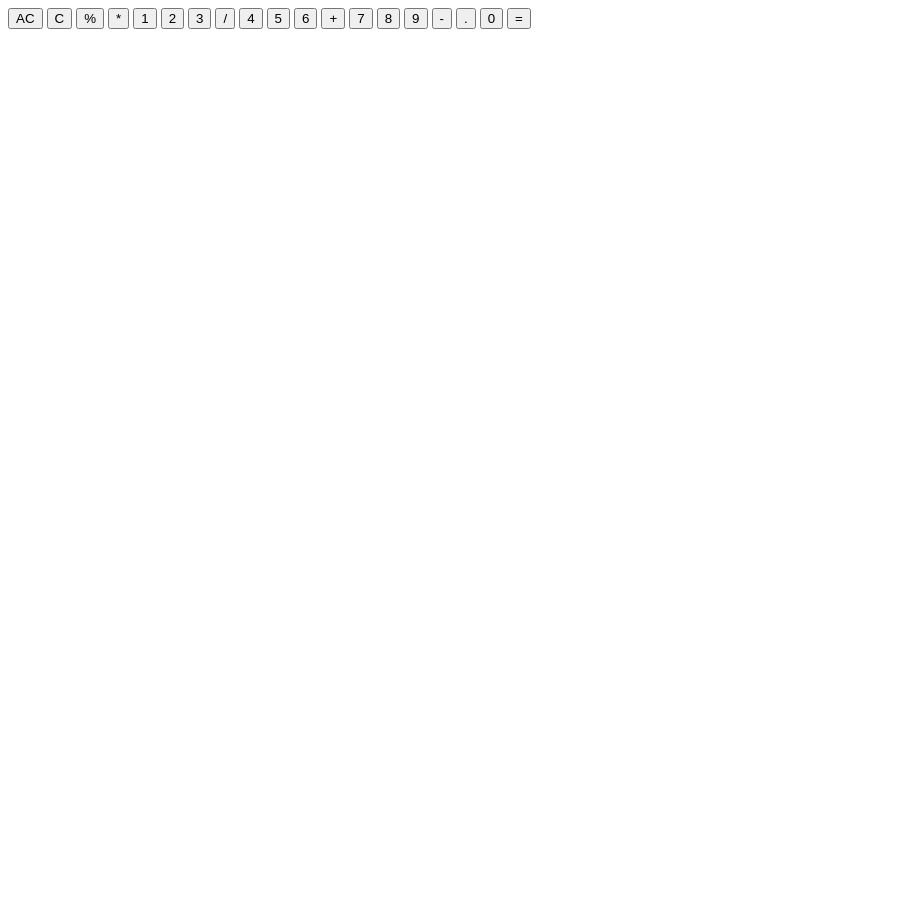
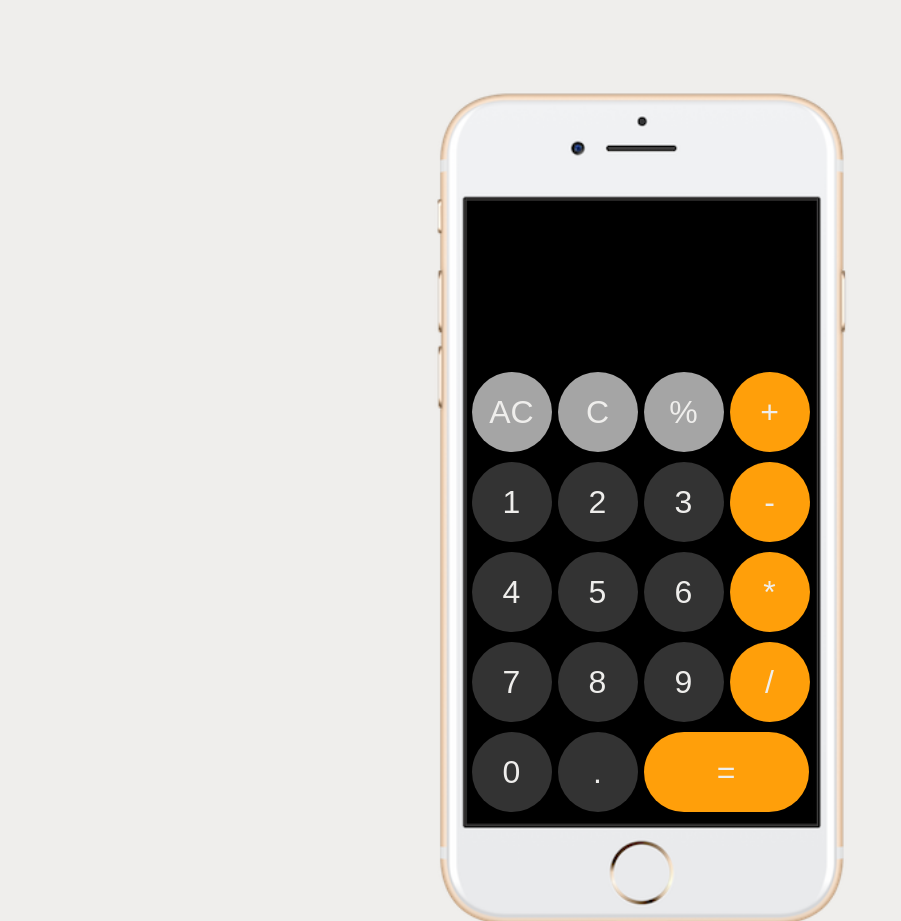
Before and after one commit to ahmed-H20/The-Calculator, a plain HTML site: page index.html in a window 1280 px wide. Shown: the top 921 px of the page, without its empty margins (0-901 px from the left). Before the commit the page ends 800 px from the top, so only its background shows below. Drawn offline with Linux system fonts and the light colour scheme.

Commit message:
Make a calculator css and html

```diff
--- a/index.html
+++ b/index.html
@@ -8,28 +8,42 @@
     <script src="index.js" defer></script>
 </head>
 <body>
+    <div class="mobileframe">
         <div class="container">
             <div class="display"></div>
             <div class="buttons">
+                <div class="buttons-main">
+                    <div class="buttons-main-main">
+                        <div class="buttons-main-main-top">
                             <button>AC</button>
                             <button>C</button>
                             <button>%</button>
-            <button>*</button>
+                        </div>
+                        <div class="buttons-main-main-numbers">
                             <button>1</button>
                             <button>2</button>
                             <button>3</button>
-            <button>/</button>
                             <button>4</button>
                             <button>5</button>
                             <button>6</button>
-            <button>+</button>
                             <button>7</button>
                             <button>8</button>
                             <button>9</button>
+                        </div>
+                    </div>
+                    <div class="buttons-main-side">
+                        <button>+</button>
                         <button>-</button>
+                        <button>*</button>
+                        <button>/</button>
+                    </div>
+                </div>
+                <div class="buttons-footer">
+                    <button>0</button>
                     <button>.</button>
-            <button>0</button>
-            <button>=</button>
+                    <button id="equal">=</button>
+                </div>
+            </div>
         </div>
     </div>
 </body>
--- a/styles.css
+++ b/styles.css
@@ -0,0 +1,90 @@
+body{
+    display: flex;
+    flex-direction: column;
+    justify-content: center;
+    align-items: center;
+    height: 1000px;
+    background-color: #EFEEEC;
+
+}
+
+.mobileframe{
+    display: flex;
+    justify-content: center;
+    align-items: center;
+    width: 600px;
+    height: 800px;
+    padding: 20px;
+    background-image: url("iphone6_frame.png");
+    background-position: center;
+    background-repeat: no-repeat;
+    background-size: contain;
+}
+
+.container{
+    width: 343px;
+    height: 618px;
+    display: flex;
+    flex-direction: column;
+    justify-content: space-between;
+    align-items: center;
+}
+.container .display{
+    width: 355px;
+    height: 150px;
+}
+
+.container .buttons{
+    display: flex;
+    flex-direction: column;
+    width: 100%;
+}
+
+.container .buttons button{
+    font-size: 2em;
+    border: none;
+    color: #EFEEEC;
+    border-radius: 50px;
+    width: 80px;
+    height: 80px;
+    margin: 5px 3px;
+}
+
+.container .buttons div{
+    display: flex;
+    margin: 0;
+    padding: 0;
+}
+
+.buttons-footer{
+    width: 100%;
+    display: flex;
+}
+
+#equal{
+    flex-grow: 1;
+}
+
+.buttons-main-main{
+    flex-direction: column;
+}
+
+.buttons-main button, .buttons-footer button{
+    background-color: #333333;
+}
+
+.buttons-main-main-numbers{
+    flex-wrap: wrap;
+}
+
+.buttons-main-side{
+    flex-direction: column;
+}
+
+.buttons-main-side button,#equal{
+    background-color: #FF9F0A;
+}
+
+.buttons-main-main-top button{
+    background-color: #A5A5A5;
+}
```
Lines whose indentation alone changed are shown as unchanged.
